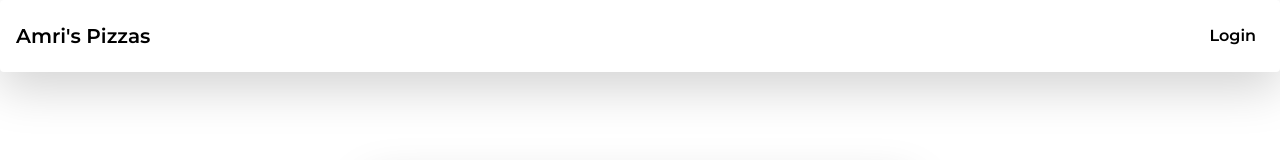
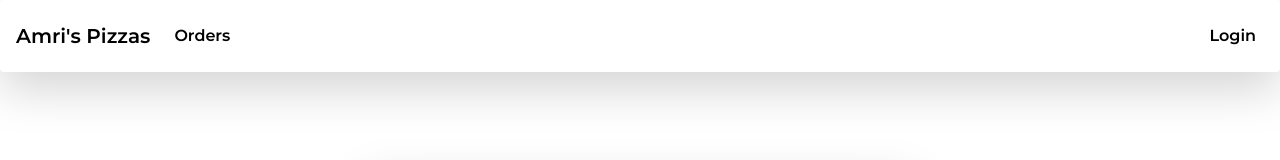
Before and after one commit to karthick1696/pizza_del, a React (Create React App) app in the folder client/: page /login in a window 1280 px wide. Shown: the top 160 px of the page. Built offline with nearby package versions, Linux system fonts and the light colour scheme; the HTML template or start-up script is replaced by a standard one.

Commit message:
Moved dropdown items to navbar

```diff
--- a/client/src/components/Navbar.js
+++ b/client/src/components/Navbar.js
@@ -1,13 +1,14 @@
 import React from "react";
 import { useSelector, useDispatch } from "react-redux";
-import {Link} from 'react-router-dom';
+import {Link, withRouter} from 'react-router-dom';
 import { logoutUser } from "../actions/userActions";
-export default function Navbar() {
+const Navbar = (props) => {
   const cartstate = useSelector((state) => state.cartReducer);
   const userstate = useSelector((state) => state.loginUserReducer);
   const { currentUser } = userstate;
   const isAdmin = currentUser?.isAdmin;
   const dispatch = useDispatch();
+  const pathname = props?.location?.pathname || '';
 
   return (
     <div>
@@ -29,6 +30,26 @@ export default function Navbar() {
           </span>
         </button>
         <div className="collapse navbar-collapse" id="navbarNav">
+          <ul className="navbar-nav mr-auto">
+            {
+              isAdmin ? (
+                <Link
+                  style={{
+                    textDecoration: pathname.includes('/admin') ? 'underline' : 'none'
+                  }}
+                  className="nav-item active" to="/admin">
+                  <a className="nav-link">Dashboard</a>
+                </Link>
+              ) : null
+            }
+            <Link
+              style={{
+                textDecoration: pathname === '/orders' ? 'underline' : 'none'
+              }}
+              className="nav-item" to="/orders">
+              <a className="nav-link">Orders</a>
+            </Link>
+          </ul>
           <ul className="navbar-nav ml-auto">
             {currentUser ? (
               <div className="dropdown mt-2">
@@ -51,16 +72,6 @@ export default function Navbar() {
                     left: 'unset'
                   }}
                 >
-                  {isAdmin ? (
-                    <li className="nav-item">
-                      <a className="dropdown-item" href="/admin">
-                        Dashboard
-                      </a>
-                    </li>
-                  ) : null}
-                  <a className="dropdown-item" href="/orders">
-                    Orders
-                  </a>
                   <a
                     className="dropdown-item"
                     href="#"
@@ -92,3 +103,5 @@ export default function Navbar() {
     </div>
   );
 }
+
+export default withRouter(Navbar);
```
